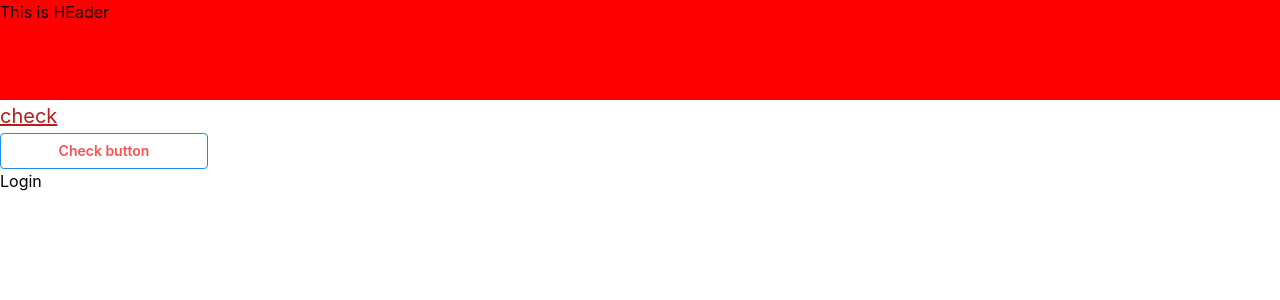
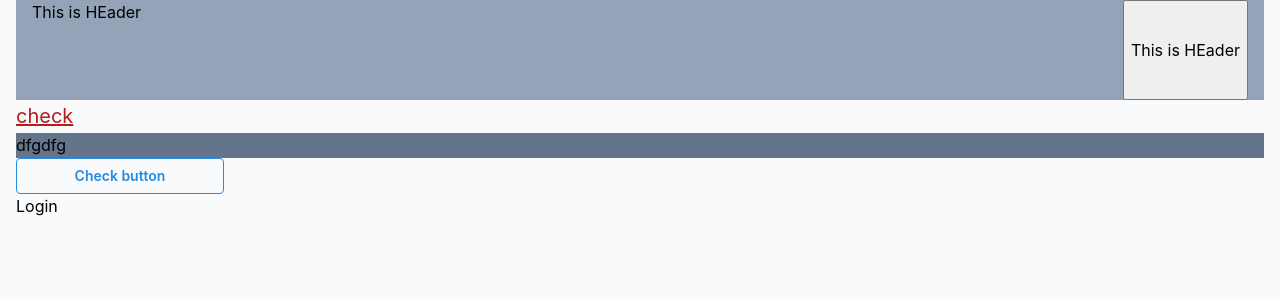
Before and after one commit to mayur0977/book-store-vite, a React (Vite) app: page /login in a window 1280 px wide. Shown: the top 300 px of the page. Built offline with nearby package versions, Linux system fonts and the light colour scheme.

Commit message:
Add : mantine with tailwind css and container added

```diff
--- a/src/App.tsx
+++ b/src/App.tsx
@@ -1,28 +1,62 @@
-import { Button, Text } from "@mantine/core";
+import { Box, Button, Container, Drawer, Text } from "@mantine/core";
 
 import { Route, Routes } from "react-router-dom";
 import { Header } from "./components/Header";
 
 import Login from "./pages/Login";
+import { useState } from "react";
 
 function App() {
+  const [opened, setOpened] = useState(false);
   return (
-    <>
+    <Box className="bg-gray-50 h-full">
+      <Container maw={"1536px"}>
         <Header />
-      <Text className=" text-red-700 underline" size="xl">
+        <Text className="text-red-700 underline" size="xl">
           check{" "}
         </Text>
 
-      <Button variant="outline" c={"red"} className="w-52">
+        <Box className="bg-slate-500">dfgdfg</Box>
+
+        <Button
+          variant="outline"
+          className="w-52 hover:bg-black hover:text-white"
+          onClick={() => setOpened(true)}
+        >
           {" "}
           Check button
         </Button>
+
+        <Drawer opened={opened} onClose={() => setOpened(false)}>
+          <Text>Drawer</Text>
+        </Drawer>
         <Routes>
           <Route path="/" element={<div>Home</div>} />
           <Route path="/login" element={<Login />} />
         </Routes>
-    </>
+      </Container>
+    </Box>
   );
 }
 
+// <Box className="bg-gray-50 h-full">
+//       <Box className="container mx-auto px-4">
+//         <Header />
+//         <Text className="text-red-700 underline" size="xl">
+//           check{" "}
+//         </Text>
+
+//         <Box className="bg-slate-500">dfgdfg</Box>
+
+//         <Button variant="outline" c={"red"} className="w-52">
+//           {" "}
+//           Check button
+//         </Button>
+//         <Routes>
+//           <Route path="/" element={<div>Home</div>} />
+//           <Route path="/login" element={<Login />} />
+//         </Routes>
+//       </Box>
+//     </Box>
+
 export default App;
--- a/src/components/Header.tsx
+++ b/src/components/Header.tsx
@@ -2,8 +2,9 @@ import { Box, Text } from "@mantine/core";
 
 export function Header() {
   return (
-    <Box style={{ backgroundColor: "red" }} h={100}>
+    <Box className="flex justify-between px-4 bg-slate-400" h={100}>
       <Text> This is HEader</Text>
+      <button> This is HEader</button>
     </Box>
   );
 }
```
Lines whose indentation alone changed are shown as unchanged.
